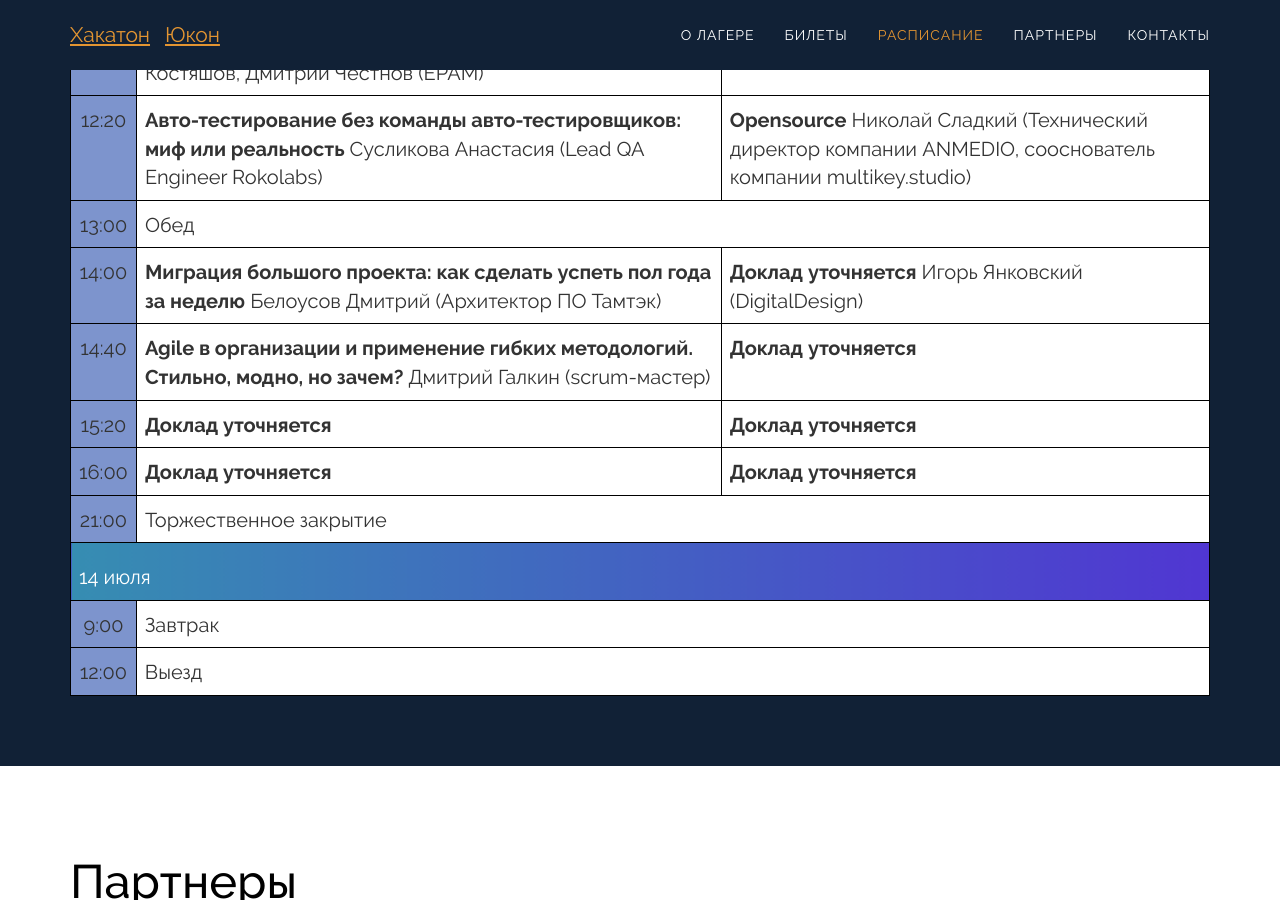
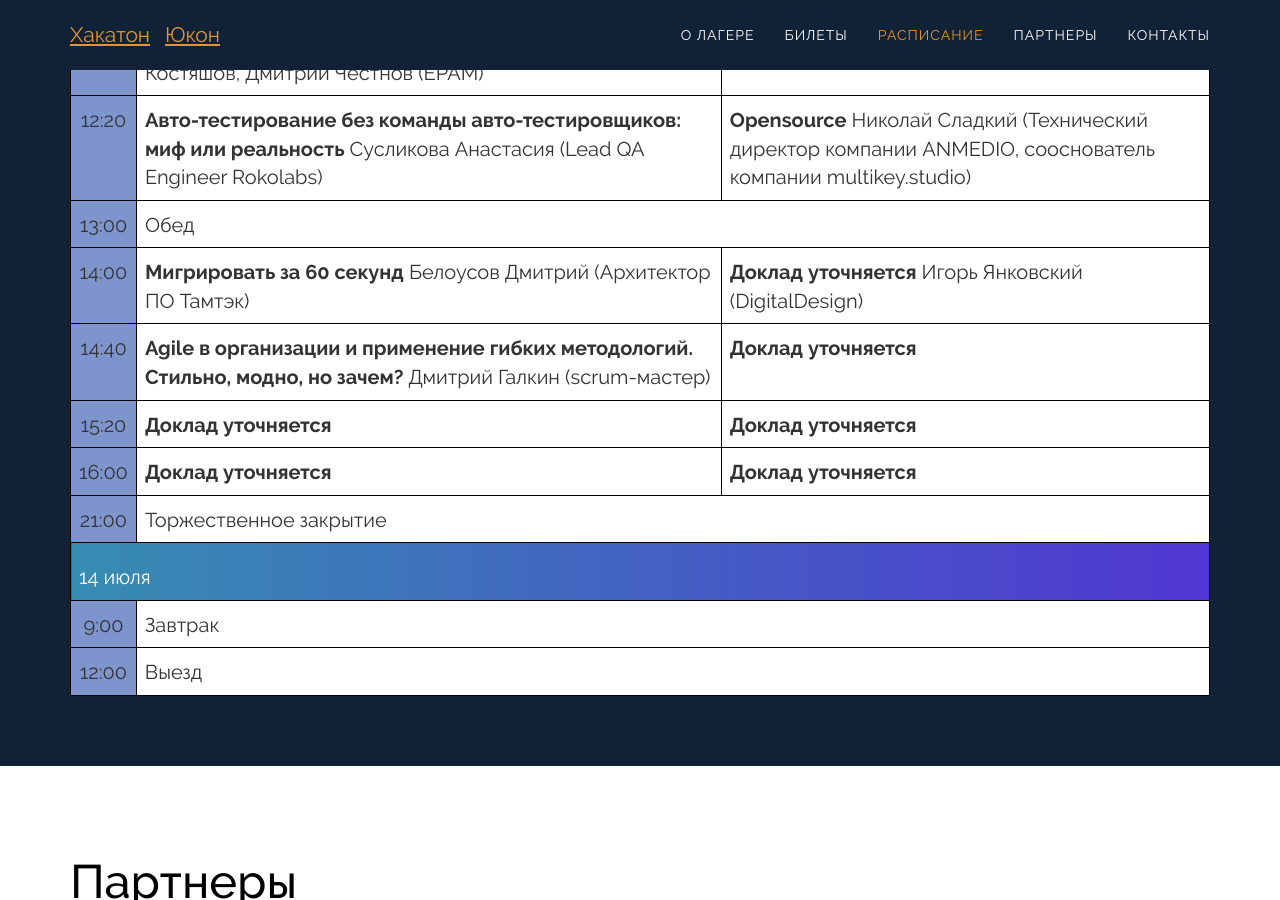
Before and after one commit to youcon/dune.github.io, a Jekyll site: the page built from index.html, in a window 1280 px wide and 900 px high, scrolled down 4855 px. Built offline with Jekyll 4.4.1, drawn with Linux system fonts in a browser that asks for light colours; nearby versions of some CDN libraries; some web fonts are replaced; comment, search, counter and statistics services are not loaded.

Commit message:
Change speach subj

```diff
--- a/_data/schedule.yml
+++ b/_data/schedule.yml
@@ -47,7 +47,7 @@
             - time: "14:00"
               tracks:
                         - name: "Трек 1"
-                          title: "Миграция большого проекта: как сделать успеть пол года за неделю"
+                          title: "Мигрировать за 60 секунд"
                           speaker:
                                     bio: "Архитектор ПО Тамтэк"
                                     name: "Белоусов Дмитрий"
```
